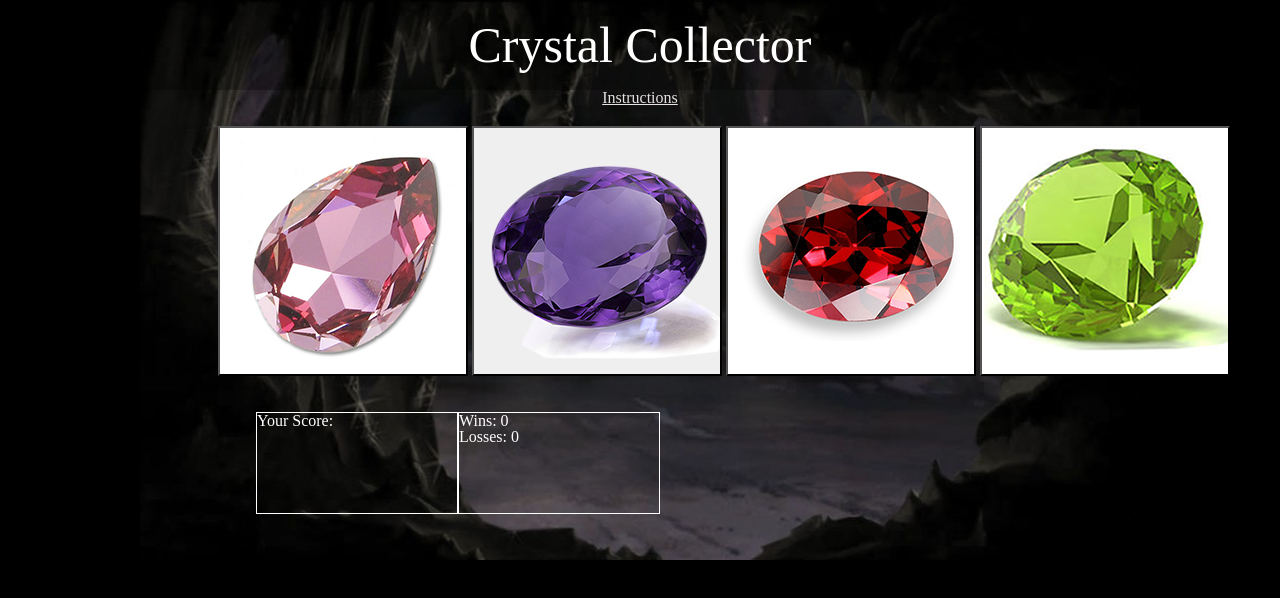
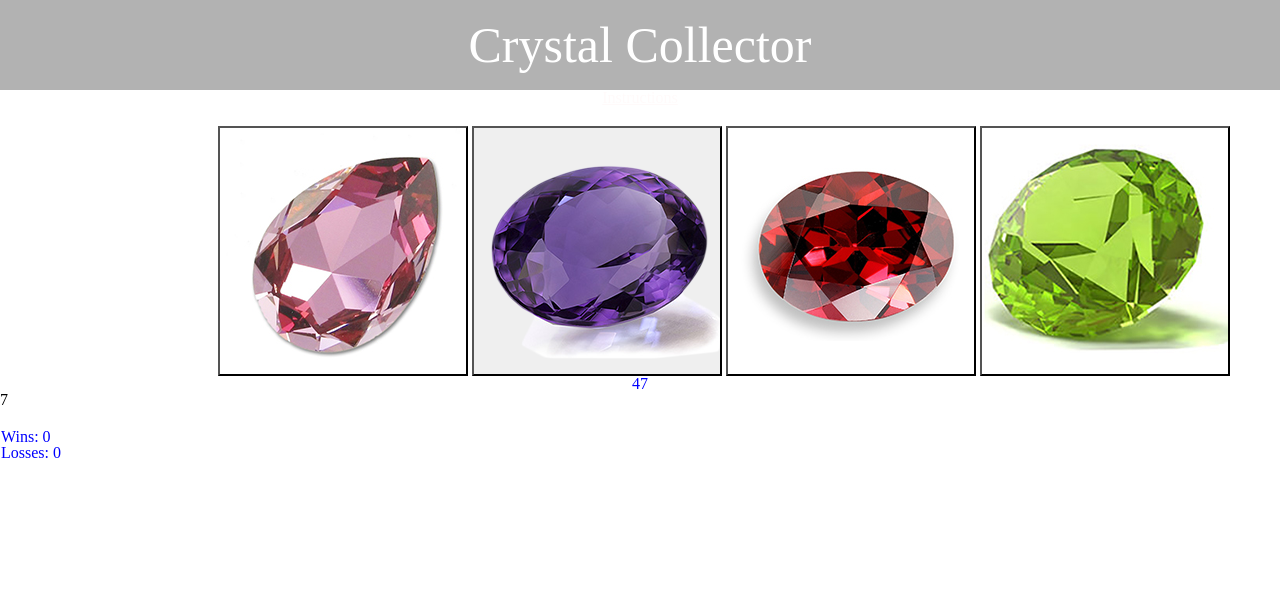
Before and after one commit to tkappha/week-4-game, a plain HTML site: page index.html in a window 1280 px wide. Both pictures are taken after a click on the button 342 px from the left and 251 px from the top of the page. Drawn offline with nearby package versions, Linux system fonts and the light colour scheme.

Commit message:
still working.. getting closer

```diff
--- a/assets/css/style.css
+++ b/assets/css/style.css
@@ -1,11 +1,11 @@
 /*$("body").css("background-color", "black");*/
 
-	body {
+/*	body {
 	background-color: black;
 	background-image: url("../images/caveBackground.png");
 	background-repeat: no-repeat;
 	background-position: center top;
-}
+}*/
 
 img {
 	display: block;
@@ -39,6 +39,7 @@ p {
 div.buttons {
 	padding-top: 20px;
 	margin-left: 17%;
+
 }
 
 #pinkCrystal {
@@ -88,3 +89,12 @@ div.buttons {
 #value {
 	color: white;
 }
+
+#targetScore {
+	text-align: center;
+	color: blue;
+}
+
+h3 {
+	color: blue;
+}
--- a/assets/javascript/game.js
+++ b/assets/javascript/game.js
@@ -1,14 +1,29 @@
 // ********** VARIABLES ***********************
 
 //The number the player will try to reach
-var numberToMatch="";
+var targetScore = 0;
+//player's score
+var currentScore = 0;
 
-var playerScore = 0;
 
-var pinkCrystal;
-var greenCrystal;
-var redCrystal;
-var purpleCrystal;
+var crystal = {
+	pink:
+	{	name: "Pink",
+		value: 0
+	},
+	green:
+	{	name: "Green",
+		value: 0
+	},
+	red:
+	{	name: "Red",
+		value: 0
+	},
+	purple:
+	{	name: "Purple",
+		value: 0
+	}
+}
 
 var winCount = 0;
 var lossCount = 0;
@@ -18,43 +33,66 @@ var lossCount = 0;
 // *******    FUNCTIONS  ****************
 
 //generates values of crystals
-function crystalValue(crystal) {
-	return crystal = Math.ceil(Math.random()*12);
+var getRandom = function(min, max){
+	return Math.floor(Math.random()*(max-min+1)) + min;
 }
 
-function startGame(){
-	//generates value of number player is trying to match
-	return numberToMatch = Math.floor(Math.random()*101) + 19;
+//starts game
+var startGame = function() {
+	//resets
+	var currentScore = 0;
+	targetScore = getRandom(19, 120);
 
+	//set crystal values
+	crystal.pink.value = getRandom(1,12);
+	crystal.green.value  = getRandom(1,12);
+	crystal.red.value = getRandom(1,12);
+	crystal.purple.value = getRandom(1,12);
 
+	$("#yourScore").html(currentScore);
+	$("#targetScore").html(targetScore);
+}
 
+//changes score when buttons clicked
+var addValues = function(crystal){
+	currentScore = currentScore + crystal.value;
 
+	$("#yourScore").html(currentScore);
+	//checks to see if game is over
+	checkWin();
+}
 
-	//resets for game
-	playerScore = 0;
-	$("#playerScore").text(playerScore);
+//check for win/loss
+var checkWin = function() {
+	if(currentScore > targetScore){
+		alert("You lose!");
+		lossCount++;
+		$("#losses").html(lossCount);
 
-	$("button").on("click", function(){
-		playerScore = playerScore + parseInt($(this).data("number"));
-
-		$("playerScore").text(playerScore);
-
-		if(number === numberToMatch){
+	} else if(currentScore == targetScore){
+		alert("You win!");
 		winCount++;
-			alert("you win!");
-			startGame();
-			crystalValue();
-		} else if (number > numberToMatch){
-			lossCount++;
-			alert("you lose!");
-			startGame();
-			crystalValue();
+		$("#wins").html(winCount);
 	}
 
 
+}
+// ********** Main Process *******************
 
+startGame();
+
+$("#pinkCrystal").click(function(){
+	addValues(crystal.pink);
 });
 
-};
+$("#greenCrystal").click(function(){
+	addValues(crystal.green);
+});
 
-$("#value").text(numberToMatch);
+$("#redCrystal").click(function(){
+	addValues(crystal.red);
+});
+
+$("#purpleCrystal").click(function(){
+	addValues(crystal.purpleCrystal);
+});
--- a/index.html
+++ b/index.html
@@ -8,7 +8,6 @@
 		  src="https://code.jquery.com/jquery-3.2.1.min.js"
 		  integrity="sha256-hwg4gsxgFZhOsEEamdOYGBf13FyQuiTwlAQgxVSNgt4="
 		  crossorigin="anonymous"></script>
-	<script type="text/javascript" src="assets/javascript/game.js"></script>
 </head>
 <body>
 	<h1>Crystal Collector</h1>
@@ -26,10 +25,10 @@
 	</div>
 
 	<div class="scores">
-		<div id="numberToMatch">
-			<h3>Number Goal: <span id="value"></span></h3>
+		<div id="targetScore">
+			<h3>Goal: </h3>
 		</div>
-		<div id="playerScore">
+		<div id="yourScore">
 			<h3>Your Score: <span id="yourScore"></span></h3>
 		</div>
 		<div id="winsAndLosses">
```
Also changed, not shown: assets/images/zeldas.png (added). Lines whose indentation alone changed are shown as unchanged.
